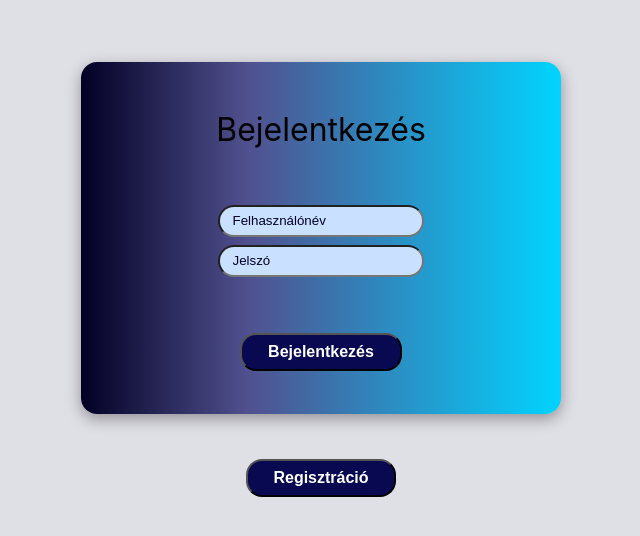
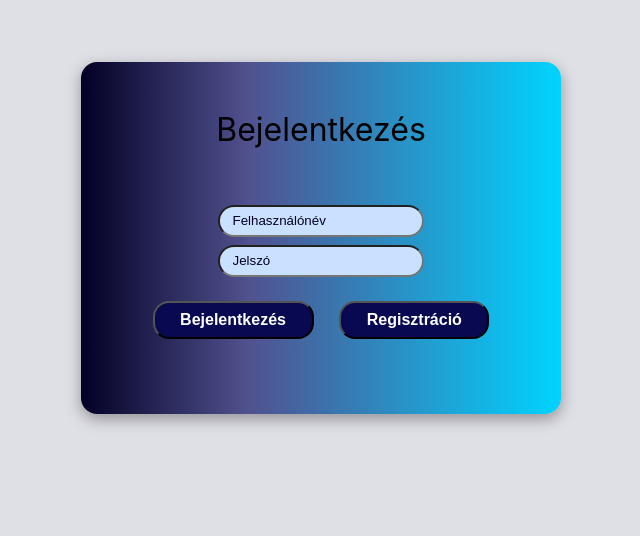
Before and after one commit to JustCat141/SZFM-Nagyprojekt, a React (Create React App) app in the folder App-frontend/app-frontend/: page / in a window 1280 px wide. Shown: the part 162-698 px from the top of the page, without its empty margins (319-959 px from the left). Built offline with nearby package versions, Linux system fonts and the light colour scheme.

Commit message:
button flexbox added

```diff
--- a/App-frontend/app-frontend/src/styles/Analyzer.module.css
+++ b/App-frontend/app-frontend/src/styles/Analyzer.module.css
@@ -50,7 +50,3 @@
     /*Válasz szövege ha a kérdés nem kiválasztós volt*/
     font-size: 1rem;
 }
-
-button {
-    margin: 2rem;
-}
--- a/App-frontend/app-frontend/src/styles/QuestionnaireEditor.module.css
+++ b/App-frontend/app-frontend/src/styles/QuestionnaireEditor.module.css
@@ -1,7 +1,7 @@
 .editor-page {
     /*Kérdőív szerkesztő fő oldal*/
     background-color:#8e8ea1;
-    height: 100vh;
+    height: 60rem
 }
 
 .main-title-div {
```
